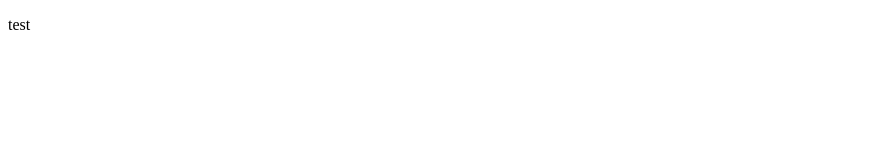
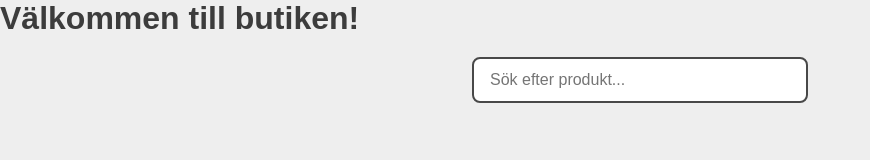
Before and after one commit to TomacBarin/ProductListPractice, a plain HTML site: page index.html in a window 1280 px wide. Shown: the whole page, without its empty margins (0-870 px from the left). Drawn offline with Linux system fonts and the light colour scheme.

Commit message:
Welcome and search field added.

```diff
--- a/apiService.js
+++ b/apiService.js
@@ -0,0 +1 @@
+// apiService.js
--- a/domAdder.js
+++ /dev/null
@@ -1,3 +0,0 @@
-const h1Html = document.querySelector("#welcome");
-const inputHtml = document.querySelector("#userInput");
-const displayHtml = document.querySelector("#productsDisplay");
--- a/index.html
+++ b/index.html
@@ -5,13 +5,15 @@
     <meta name="viewport" content="width=device-width, initial-scale=1.0" />
     <script type="module" src="main.js" defer></script>
     <title>Interaktiv Produktlista</title>
+    <link rel="preconnect" href="https://fonts.googleapis.com" />
+    <link rel="stylesheet" href="styles.css" />
   </head>
   <body>
     <!-- H1 -->
-    <main id="welcome"><p>test</p></main>
+    <header id="header"></header>
     <!-- user input -->
-    <section id="userInput"></section>
+    <section id="searchSection"></section>
     <!-- Cards -->
-    <section id="productsDisplay"></section>
+    <section id="productDetails" hidden></section>
   </body>
 </html>
--- a/main.js
+++ b/main.js
@@ -0,0 +1,10 @@
+// main.js
+
+import { createHeader } from "./uiComponent.js";
+import { createSearchInput } from "./uiComponent.js";
+
+const headerHtml = document.querySelector("#header");
+const searchSectionHtml = document.querySelector("#searchSection");
+
+headerHtml.appendChild(createHeader())
+searchSectionHtml.appendChild(createSearchInput())
--- a/styles.css
+++ b/styles.css
@@ -0,0 +1,55 @@
+:root {
+  /* Grayscale */
+  --able-gray-10: #141414;
+  --able-gray-20: #2D2D2D;
+  --able-gray-30: #3C3C3C;
+  --able-gray-40: #484848;
+  --able-gray-50: #646464;
+
+  /* Text */
+  --able-text: #EEEEEE;
+
+  /* Vibrant accents */
+  --able-hot-pink: #FF39D4;
+  --able-fuchsia-tom: #FF2B6F;
+  --able-peach: #FFA374;
+  --able-coral: #FF94A6;
+  --able-cyan: #19E9FF;
+  --able-aqua: #5CFFE8;
+  --able-orange: #F39420;
+  --able-lemon: #FFF034;
+  --able-pale-yellow: #F7F47C;
+}
+
+* {
+    padding: 0;
+    margin: 0;
+}
+
+body {
+    color: var(--able-gray-30);
+    background-color: var(--able-text);
+    font-family: sans-serif;
+}
+
+#searchSection {
+    padding: 20px;
+    text-align: center;
+}
+
+#searchInput {
+    padding: 12px 16px;
+    font-size: 16px;
+    width: 300px;
+    max-width: 100%;
+    border: 2px solid var(--able-gray-40);
+    border-radius: 8px;
+    background-color: white;
+    color: var(--able-gray-20);
+}
+
+#searchInput:focus {
+    outline: none;
+    border-color: var(--able-hot-pink);
+    box-shadow: 0 0 0 3px rgba(255, 57, 212, 0.2);
+}
--- a/uiComponent.js
+++ b/uiComponent.js
@@ -0,0 +1,21 @@
+// uiComponent.js
+
+
+
+// Skapar rubrik
+export function createHeader() {
+    const h1 = document.createElement("h1");
+    h1.textContent = "Välkommen till butiken!";
+    return h1;
+}
+
+// Skapa input
+export function createSearchInput() {
+    const input = document.createElement("input");
+    input.type = "text";
+    input.placeholder = "Sök efter produkt...";
+    input.id = "searchInput";
+    input.setAttribute("aria-label", "Sök efter produkt");
+    return input;
+
+}
```
